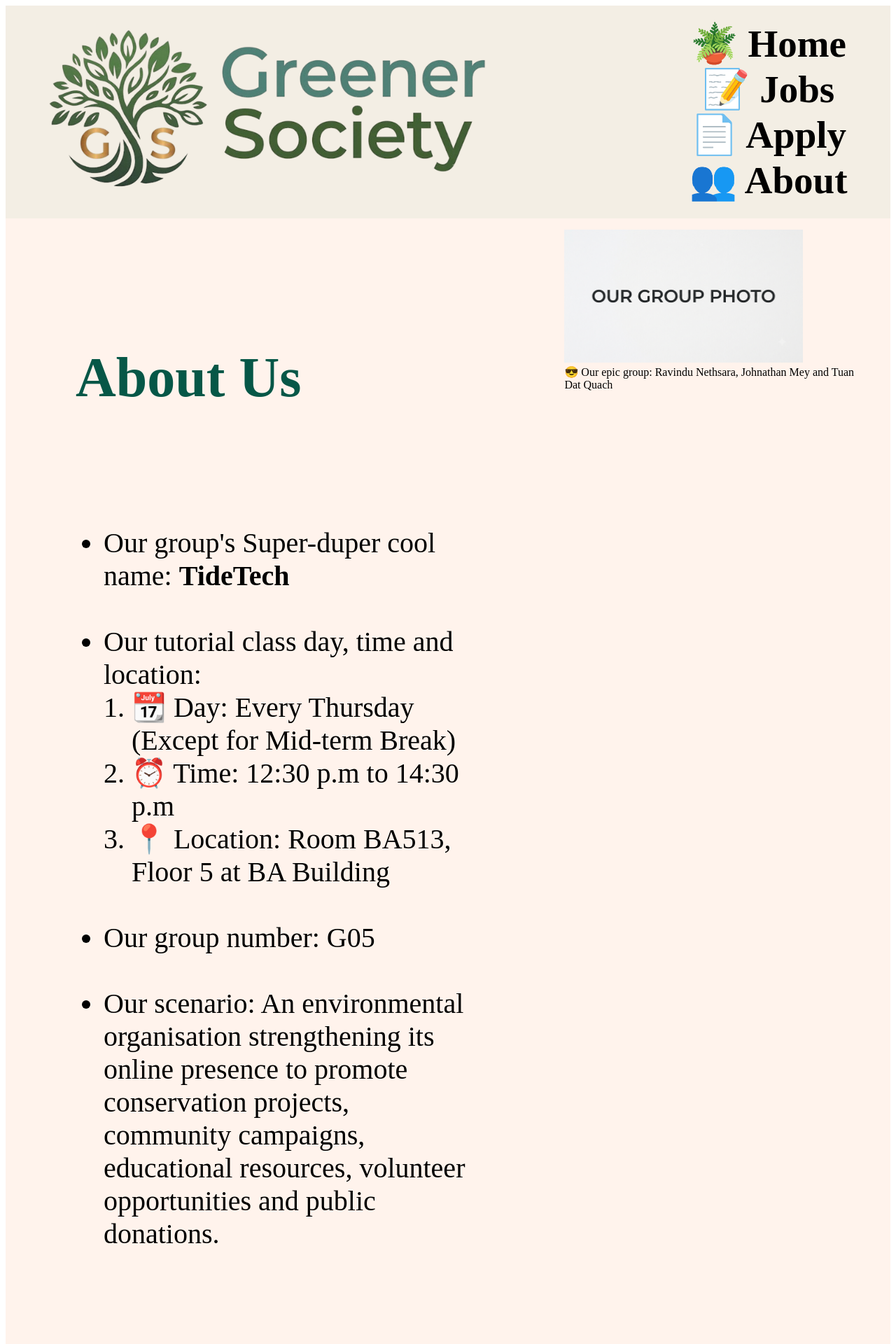
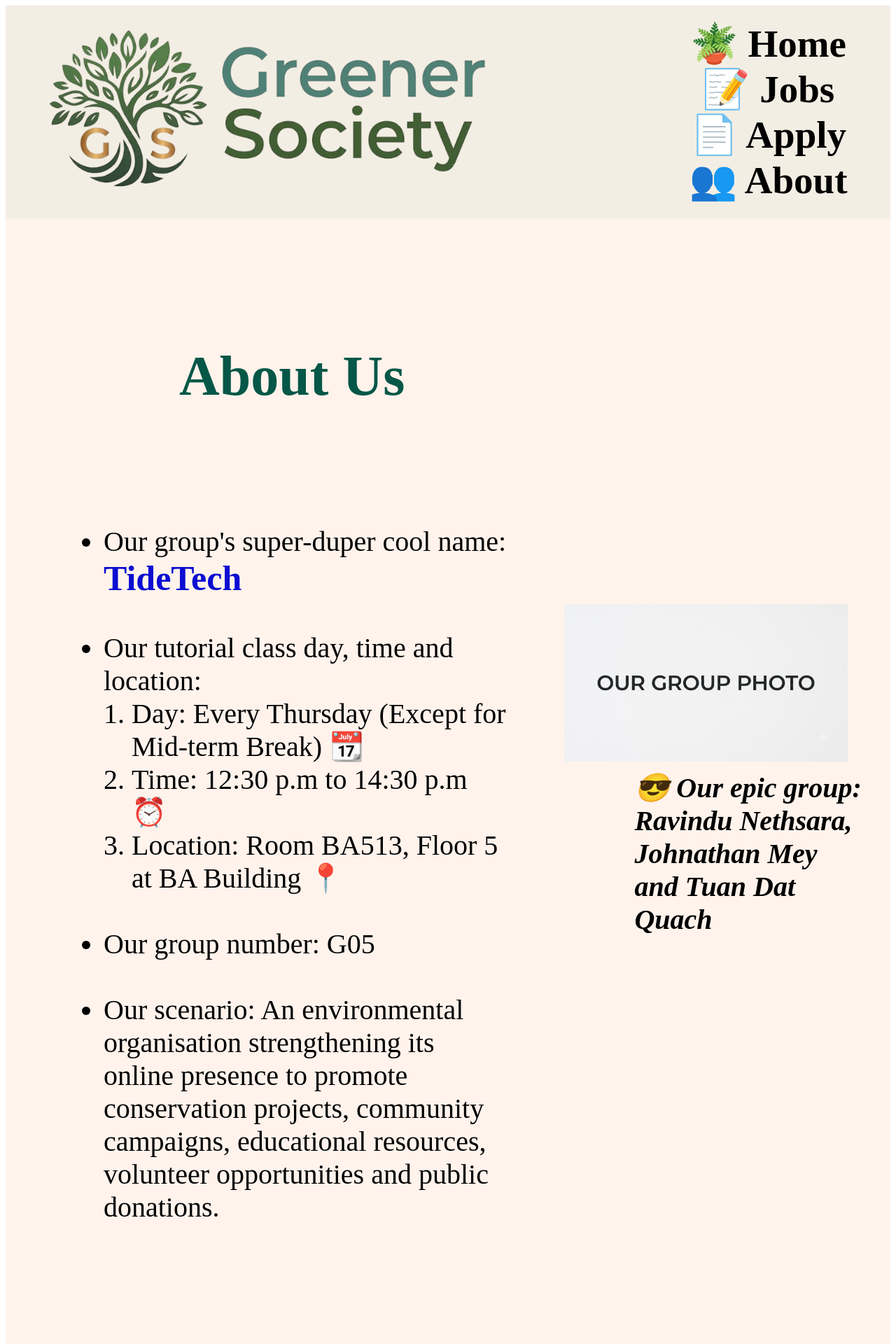
Before and after one commit to Tuan-Dat-Quach/COS10026---Applied-Web-Project-Part-1, a PHP site: page /about.html in a window 1280 px wide. Shown: the top 1920 px of the page at 70% size. Run offline with PHP 8.4, Linux system fonts and the light colour scheme.

Commit message:
- Adjusted some CSS for the first grid layout in about.html

```diff
--- a/about.html
+++ b/about.html
@@ -37,13 +37,13 @@
                 <p id="about-titles"> <strong> About Us </strong> </p>
                 <br>
                 <ul>
-                    <li> Our group's Super-duper cool name: <strong> TideTech </strong> </li>
+                    <li> Our group's super-duper cool name: <strong id="epic-name"> TideTech </strong> </li>
                     <br>
                     <li> Our tutorial class day, time and location: </li>
                         <ol>
-                            <li> 📆 Day: Every Thursday (Except for Mid-term Break) </li>
-                            <li> ⏰ Time: 12:30 p.m to 14:30 p.m </li>
-                            <li> 📍 Location: Room BA513, Floor 5 at BA Building </li>
+                            <li> Day: Every Thursday (Except for Mid-term Break) 📆 </li>
+                            <li> Time: 12:30 p.m to 14:30 p.m ⏰ </li>
+                            <li> Location: Room BA513, Floor 5 at BA Building 📍 </li>
                         </ol>
                         <br>
                     <li> Our group number: G05 </li>
@@ -56,7 +56,7 @@
                 <div class="group-photo">
                 <figure>
                     <img src=images/group_photo.png alt="Group photo of G05 - TideTech" loading="lazy">
-                    <figcaption id="about-caption1"> 😎 Our epic group: Ravindu Nethsara, Johnathan Mey and Tuan Dat Quach </figcaption>
+                    <figcaption id="about-caption1"> <strong> <em> 😎 Our epic group: Ravindu Nethsara, Johnathan Mey and Tuan Dat Quach </em> </strong> </figcaption>
                 </figure>
                 </div>
             </section>
--- a/styles/styles.css
+++ b/styles/styles.css
@@ -237,20 +237,26 @@ footer p a:hover {
 
 #about-titles {
     color:#065747;
-    font-family: Verdana, Geneva, Tahoma, sans-serif;
     font-size: 80px;
+    text-align: center;
 }
 
 .about-us {
     display: grid;
     grid-template-columns: 3fr 2fr;
+    align-items: center;
 }
 
 .about-group {
     display: grid;
     grid-template-columns: 1fr;
     font-size: 40px;
-    margin: 100px 100px
+    margin: 100px 40px 100px 100px;
+}
+
+#epic-name {
+    color:rgb(12, 12, 210);
+    font-size: 50px;
 }
 
 .group-photo {
@@ -259,5 +265,11 @@ footer p a:hover {
 }
 
 .group-photo img {
-    max-width: 80%;
+    max-width: 95%;
 }
+
+#about-caption1 {
+    margin-top: 10px;
+    margin-left: 100px;
+    font-size: 40px;
+}
```
